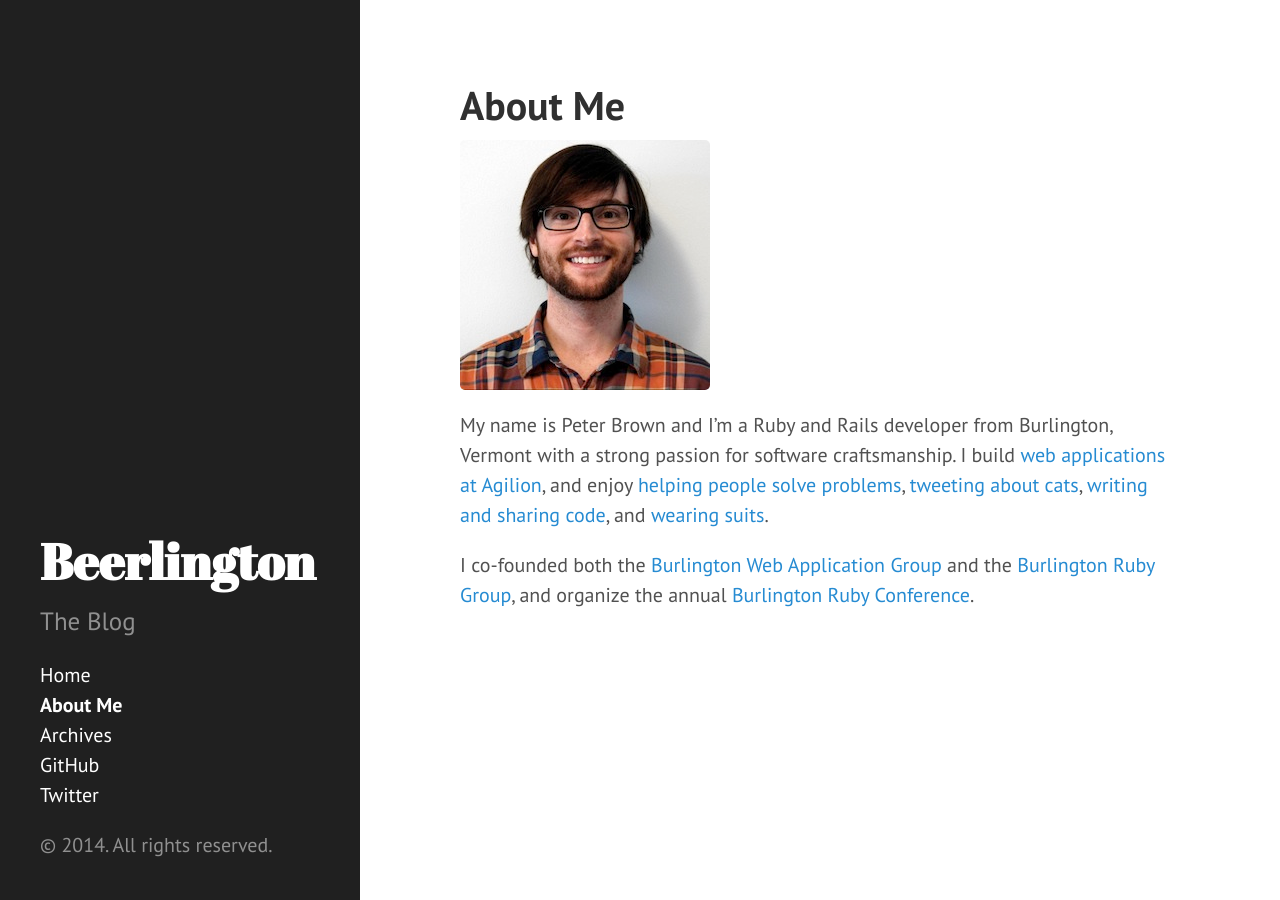
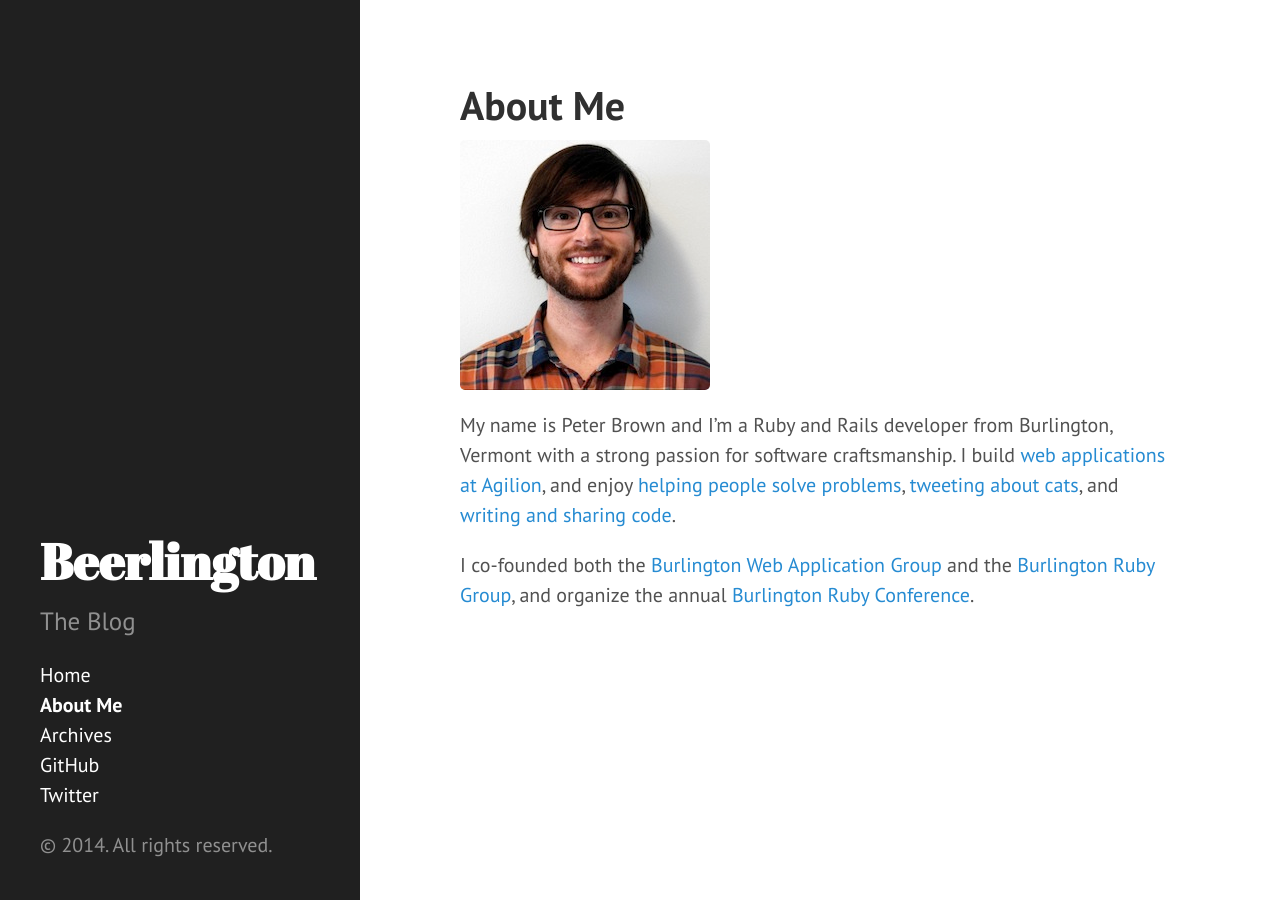
Before and after one commit to beerlington/beerlington.github.com, a Jekyll site: the page built from about.markdown, in a window 1280 px wide. Built offline with Jekyll 4.4.1, drawn with Linux system fonts in a browser that asks for light colours; Markdown is read by kramdown in place of the engine named in the settings.

Commit message:
Fixing profile links

```diff
--- a/about.markdown
+++ b/about.markdown
@@ -11,9 +11,9 @@
 My name is Peter Brown and I'm a Ruby and Rails developer from Burlington, Vermont
 with a strong passion for software craftsmanship. I build [web applications at Agilion](http://agilion.com/), and
 enjoy [helping people solve problems](http://stackoverflow.com/users/167614/beerlington),
-[tweeting about cats](https://twitter.com/beerlington),
-[writing and sharing code](https://github.com/beerlington), and [wearing suits](http://www.linkedin.com/in/p3t3r).
+[tweeting about cats](https://twitter.com/beerlington), and
+[writing and sharing code](https://github.com/beerlington).
 
 I co-founded both the [Burlington Web Application Group](http://www.btvwag.org/)
 and the [Burlington Ruby Group](http://burlingtonruby.org/), and organize
-the annual [Burlington Ruby Conference](http://burlingtonruby.com/).
+the annual [Burlington Ruby Conference](http://burlingtonrubyconference.com/).
```
Also changed, not shown: 2 other files.
